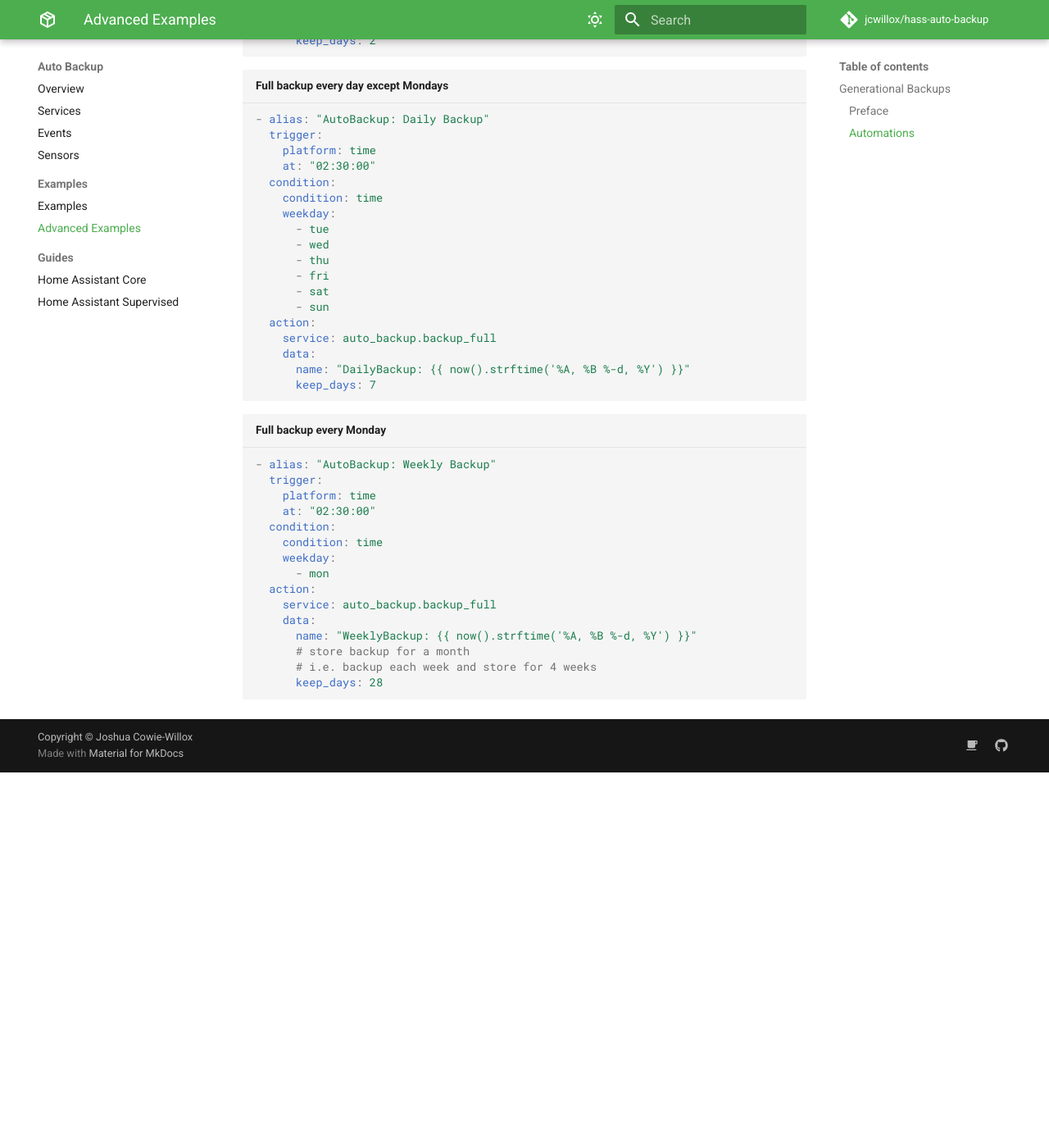
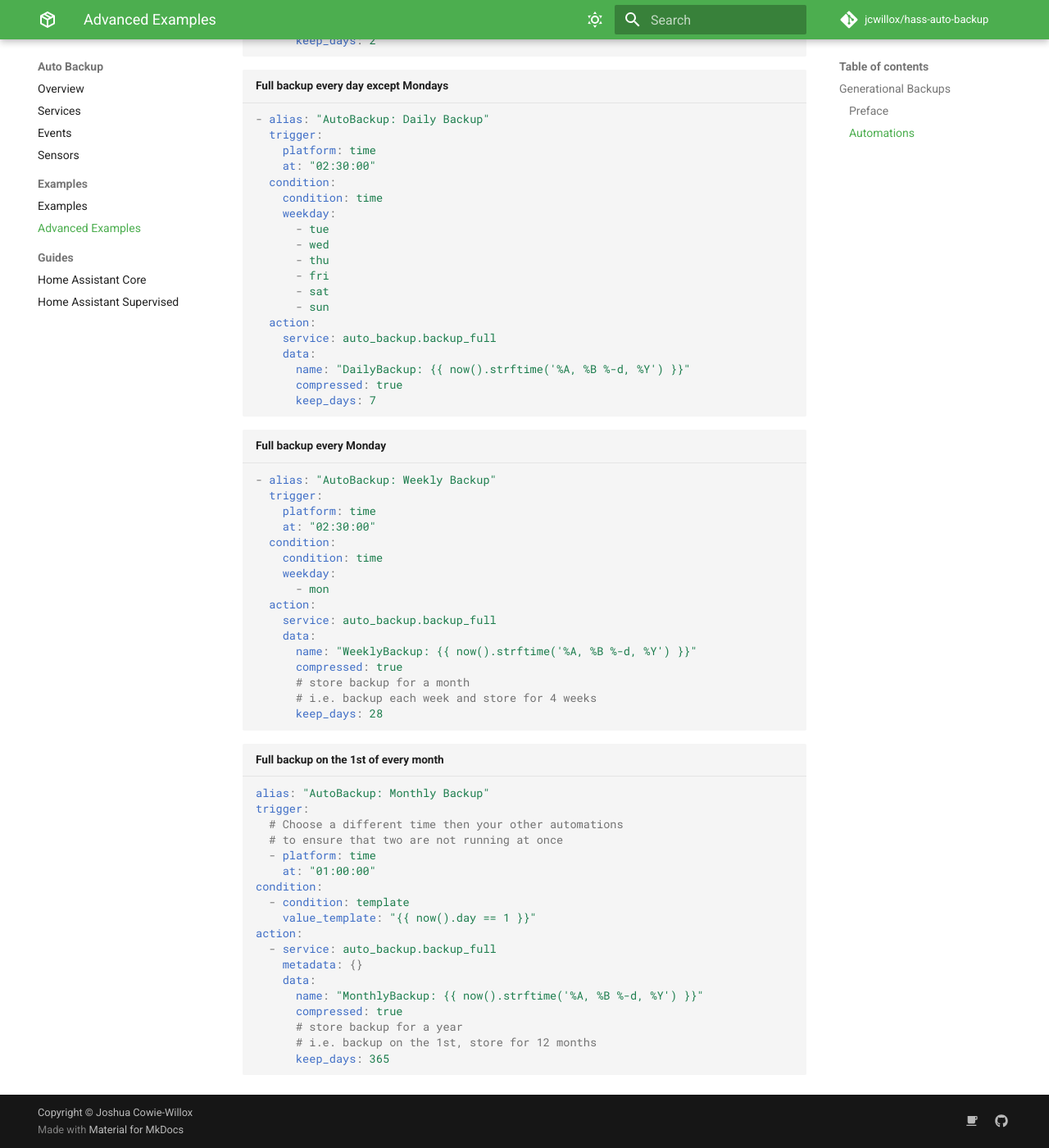
Before and after one commit to jcwillox/hass-auto-backup, an MkDocs documentation site: the page built from docs/advanced-examples.md, in a window 1280 px wide and 1400 px high, scrolled down 1617 px. Shown: the whole window at 82% size. Built offline with MkDocs 1.6.1 and Material for MkDocs 9.7.7, drawn with Linux system fonts in a browser that asks for light colours; emoji names are drawn with the system emoji font; comment, search, counter and statistics services are not loaded; before the commit the page ends 2559 px from its top, so only the background shows below that.

Commit message:
Update advanced-examples.md
Added a monthly option to auto backup

````diff
--- a/docs/advanced-examples.md
+++ b/docs/advanced-examples.md
@@ -71,6 +71,7 @@
     service: auto_backup.backup_full
     data:
       name: "DailyBackup: {{ now().strftime('%A, %B %-d, %Y') }}"
+      compressed: true
       keep_days: 7
 ```
 
@@ -87,7 +88,29 @@
     service: auto_backup.backup_full
     data:
       name: "WeeklyBackup: {{ now().strftime('%A, %B %-d, %Y') }}"
+      compressed: true
       # store backup for a month
       # i.e. backup each week and store for 4 weeks
       keep_days: 28
 ```
+
+```yaml title="Full backup on the 1st of every month"
+alias: "AutoBackup: Monthly Backup"
+trigger:
+  # Choose a different time then your other automations
+  # to ensure that two are not running at once
+  - platform: time
+    at: "01:00:00"
+condition:
+  - condition: template
+    value_template: "{{ now().day == 1 }}"
+action:
+  - service: auto_backup.backup_full
+    metadata: {}
+    data:
+      name: "MonthlyBackup: {{ now().strftime('%A, %B %-d, %Y') }}"
+      compressed: true
+      # store backup for a year
+      # i.e. backup on the 1st, store for 12 months
+      keep_days: 365
+```
````
